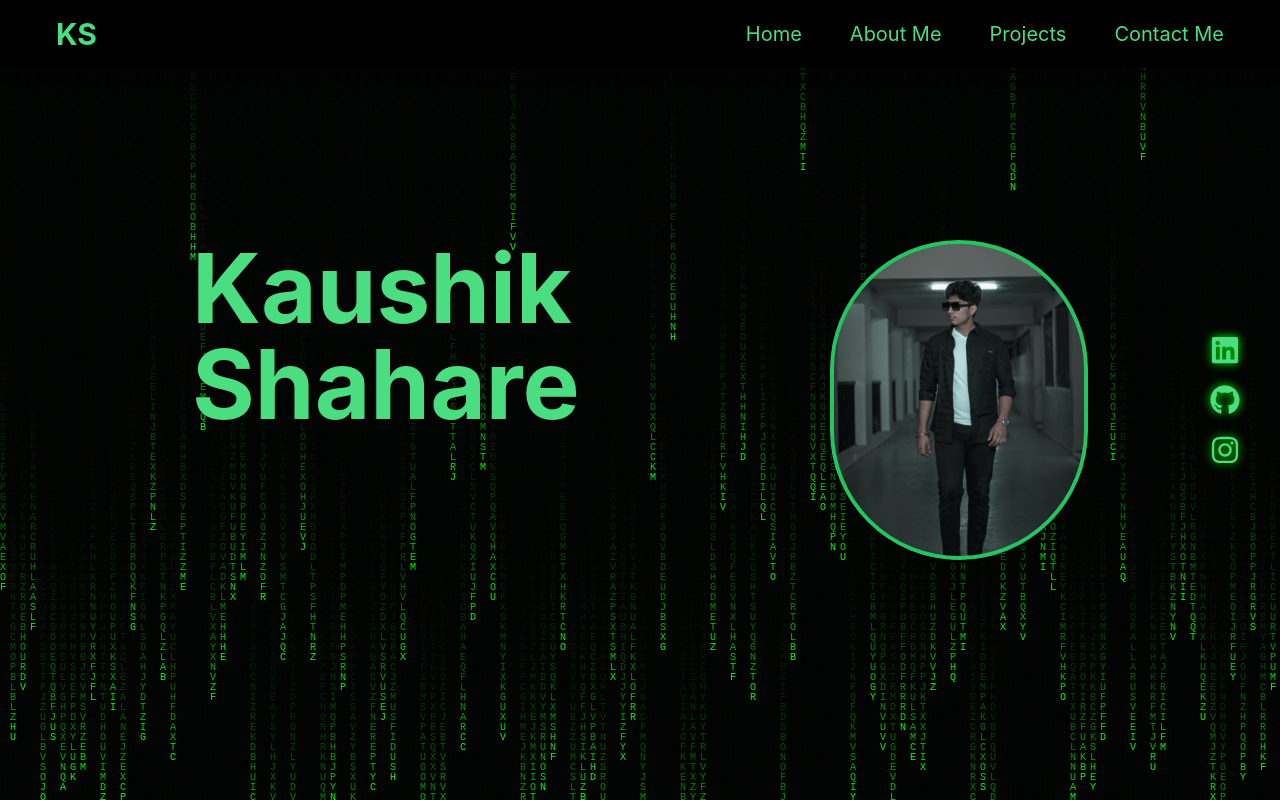
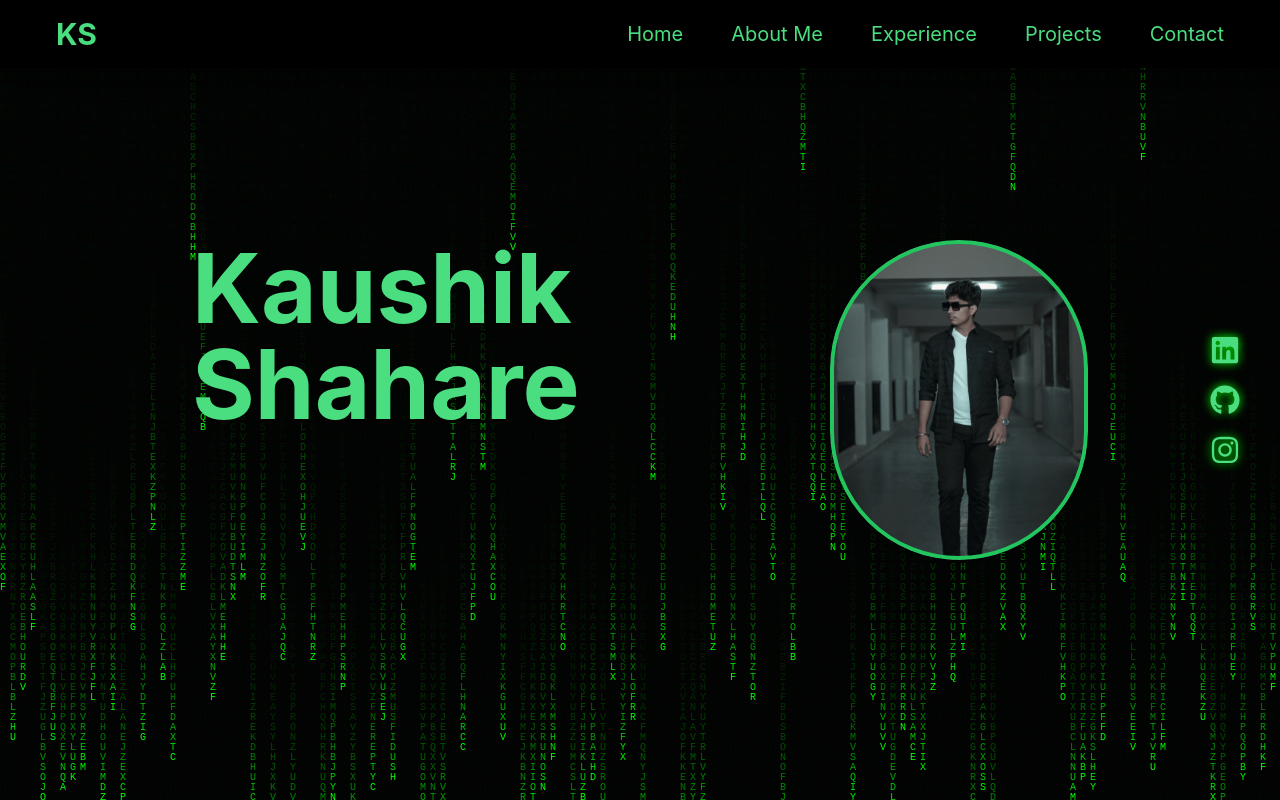
Before and after one commit to Kaushik-Shahare/portfolio, a React (Create React App) app: page / in a window 1280 px wide. Built offline with nearby package versions, Linux system fonts and the light colour scheme.

Commit message:
Updated Navbar Functionality

```diff
--- a/src/Components/Navbar.jsx
+++ b/src/Components/Navbar.jsx
@@ -1,7 +1,13 @@
 import React from "react";
-import { Link } from "react-router-dom";
 
 const Navbar = () => {
+  const scrollToSection = (id) => {
+    const section = document.getElementById(id);
+    if (section) {
+      section.scrollIntoView({ behavior: "smooth" });
+    }
+  };
+
   return (
     <nav className="bg-black text-green-400 p-4 flex justify-between items-center fixed top-0 w-full z-10 shadow-lg">
       {/* Logo with animation */}
@@ -11,40 +17,49 @@ const Navbar = () => {
 
       <ul className="list-none flex gap-12 mr-10">
         <li>
-          <Link
-            to="/"
-            className="text-green-400 text-xl no-underline hover:text-green-300 relative group"
+          <div
+            onClick={() => scrollToSection("home")}
+            className="text-green-400 text-xl no-underline hover:text-green-300 relative group cursor-pointer"
           >
             Home
             <span className="absolute left-0 bottom-0 w-full h-0.5 bg-green-300 transform scale-x-0 group-hover:scale-x-100 transition-transform origin-left"></span>
-          </Link>
+          </div>
         </li>
         <li>
-          <Link
-            to="/about"
-            className="text-green-400 text-xl no-underline hover:text-green-300 relative group"
+          <div
+            onClick={() => scrollToSection("about")}
+            className="text-green-400 text-xl no-underline hover:text-green-300 relative group cursor-pointer"
           >
             About Me
             <span className="absolute left-0 bottom-0 w-full h-0.5 bg-green-300 transform scale-x-0 group-hover:scale-x-100 transition-transform origin-left"></span>
-          </Link>
+          </div>
         </li>
         <li>
-          <Link
-            to="/projects"
-            className="text-green-400 text-xl no-underline hover:text-green-300 relative group"
+          <div
+            onClick={() => scrollToSection("experience")}
+            className="text-green-400 text-xl no-underline hover:text-green-300 relative group cursor-pointer"
+          >
+            Experience
+            <span className="absolute left-0 bottom-0 w-full h-0.5 bg-green-300 transform scale-x-0 group-hover:scale-x-100 transition-transform origin-left"></span>
+          </div>
+        </li>
+        <li>
+          <div
+            onClick={() => scrollToSection("projects")}
+            className="text-green-400 text-xl no-underline hover:text-green-300 relative group cursor-pointer"
           >
             Projects
             <span className="absolute left-0 bottom-0 w-full h-0.5 bg-green-300 transform scale-x-0 group-hover:scale-x-100 transition-transform origin-left"></span>
-          </Link>
+          </div>
         </li>
         <li>
-          <Link
-            to="/contact"
-            className="text-green-400 text-xl no-underline hover:text-green-300 relative group"
+          <div
+            onClick={() => scrollToSection("contact")}
+            className="text-green-400 text-xl no-underline hover:text-green-300 relative group cursor-pointer"
           >
-            Contact Me
+            Contact
             <span className="absolute left-0 bottom-0 w-full h-0.5 bg-green-300 transform scale-x-0 group-hover:scale-x-100 transition-transform origin-left"></span>
-          </Link>
+          </div>
         </li>
       </ul>
     </nav>
--- a/src/routes/Home.jsx
+++ b/src/routes/Home.jsx
@@ -62,6 +62,7 @@ const Home = () => {
           }`}
           data-section="profile"
           ref={(el) => (sectionRefs.current[0] = el)}
+          id="home"
         >
           <Profile />
         </div>
@@ -71,6 +72,7 @@ const Home = () => {
           }`}
           data-section="aboutme"
           ref={(el) => (sectionRefs.current[1] = el)}
+          id="about"
         >
           <AboutMe />
         </div>
@@ -80,6 +82,7 @@ const Home = () => {
           }`}
           data-section="experience"
           ref={(el) => (sectionRefs.current[2] = el)}
+          id="experience"
         >
           <Experience />
         </div>
@@ -89,6 +92,7 @@ const Home = () => {
           }`}
           data-section="projects"
           ref={(el) => (sectionRefs.current[3] = el)}
+          id="projects"
         >
           <Projects />
         </div>
```
